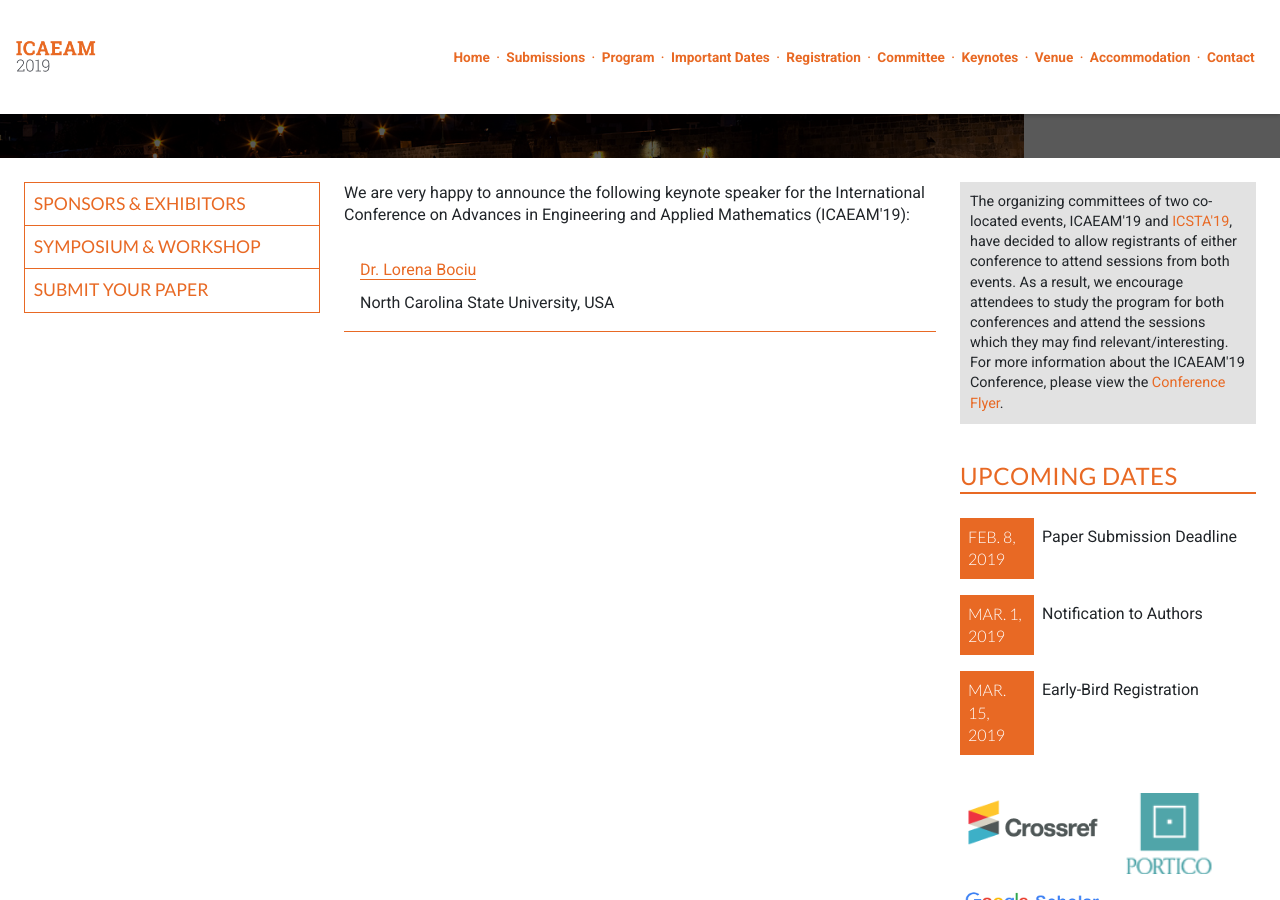
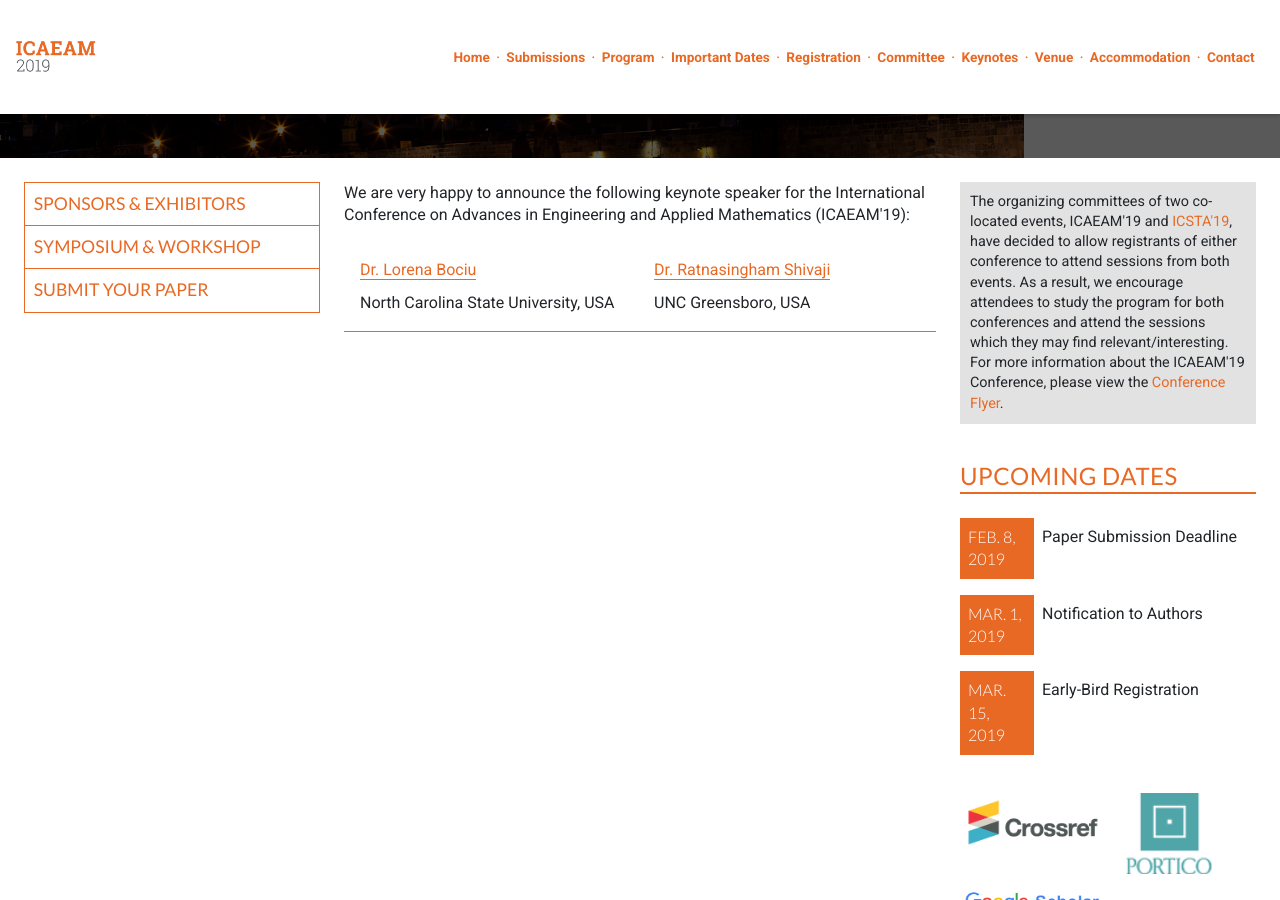
Before and after one commit to intaset/icaeam, a Jekyll site: the page built from keynote.html, in a window 1280 px wide and 900 px high, scrolled down 322 px. Built offline with Jekyll 4.4.1, drawn with Linux system fonts in a browser that asks for light colours; nearby versions of some CDN libraries; Markdown is read by kramdown in place of the engine named in the settings; comment, search, counter and statistics services are not loaded.

Commit message:
added keynote speaker

```diff
--- a/keynote.html
+++ b/keynote.html
@@ -17,6 +17,13 @@ keyword: heat transfer conference, cfd conference, fluid flow conference,  energ
         <div class="unit-spacer">
         <a href="https://math.sciences.ncsu.edu/people/lvbociu/" class="body-link" target="_blank">Dr. Lorena Bociu</a><br>
              <p class="body">North Carolina State University, USA</p>
+        </div>
+      </div>
+
+      <div class="unit unit-s-1-1 unit-s-1-2 unit-m-1-2 unit-l-1-2">
+        <div class="unit-spacer">
+        <a href="http://www.uncg.edu/mat/people/people.php?username=r_shivaj" class="body-link" target="_blank">Dr. Ratnasingham Shivaji</a><br>
+             <p class="body">UNC Greensboro, USA</p>
         </div>
       </div>
 
```
Also changed, not shown: index.html (+9 -0 lines), 2 other files.
